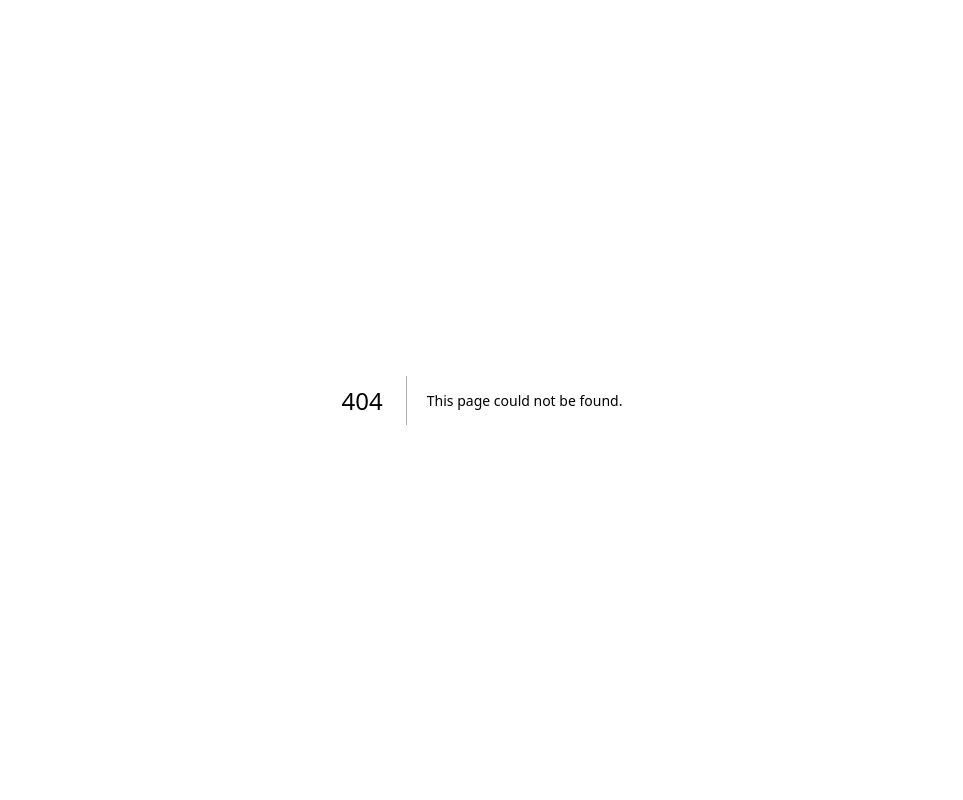
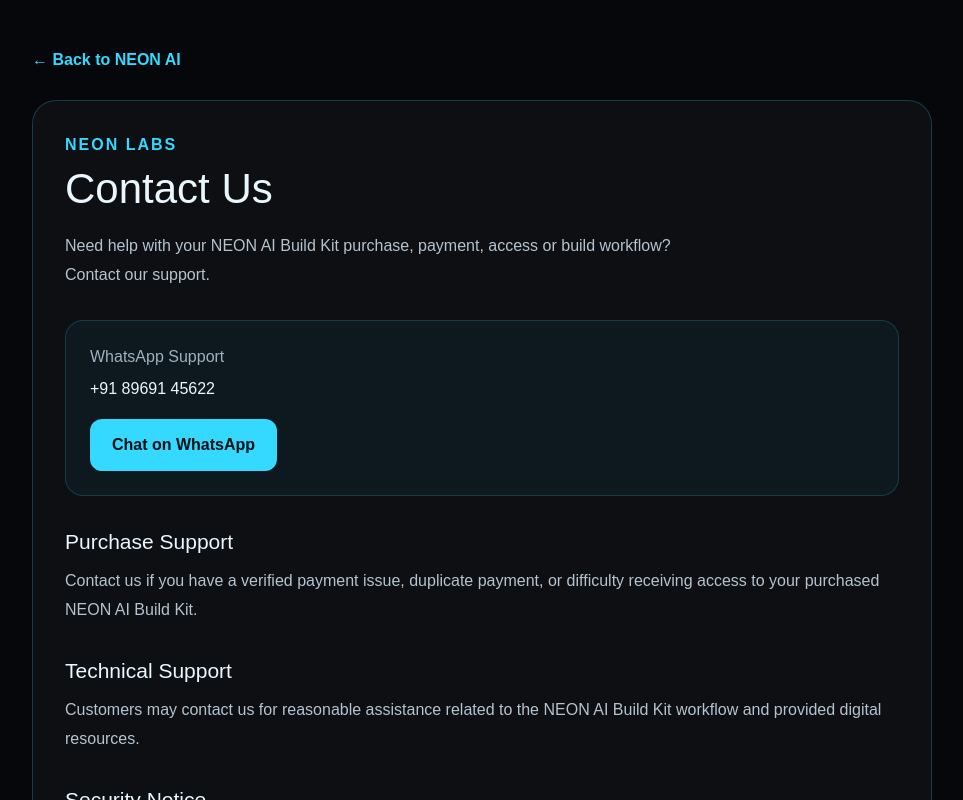
Before and after one commit to Neon0779/neonaibuildkitoffical, a Next.js app: page /contact in a window 1280 px wide. Before the commit this address had no page. Shown: the top 800 px of the page, without its empty margins (158-1121 px from the left). Built offline with nearby package versions, Linux system fonts and the light colour scheme.

Commit message:
Contact Us page

```diff
--- /dev/null
+++ b/app/contact/page.tsx
@@ -0,0 +1,151 @@
+import Link from "next/link";
+
+export default function ContactPage() {
+  return (
+    <main
+      style={{
+        minHeight: "100vh",
+        background: "#05070b",
+        color: "#eaf7ff",
+        padding: "48px 20px",
+        fontFamily: "Arial, sans-serif",
+      }}
+    >
+      <div style={{ maxWidth: "900px", margin: "0 auto" }}>
+        <Link
+          href="/"
+          style={{
+            color: "#35d9ff",
+            textDecoration: "none",
+            fontWeight: 700,
+          }}
+        >
+          ← Back to NEON AI
+        </Link>
+
+        <div
+          style={{
+            marginTop: "28px",
+            padding: "32px",
+            border: "1px solid rgba(53,217,255,.22)",
+            borderRadius: "24px",
+            background: "rgba(255,255,255,.035)",
+          }}
+        >
+          <p
+            style={{
+              color: "#35d9ff",
+              fontWeight: 800,
+              letterSpacing: "2px",
+            }}
+          >
+            NEON LABS
+          </p>
+
+          <h1 style={{ fontSize: "42px", marginBottom: "12px" }}>
+            Contact Us
+          </h1>
+
+          <p
+            style={{
+              color: "#b5c3ce",
+              lineHeight: 1.8,
+              maxWidth: "650px",
+            }}
+          >
+            Need help with your NEON AI Build Kit purchase, payment,
+            access or build workflow? Contact our support.
+          </p>
+
+          <div
+            style={{
+              marginTop: "30px",
+              padding: "24px",
+              borderRadius: "18px",
+              border: "1px solid rgba(53,217,255,.18)",
+              background: "rgba(53,217,255,.05)",
+            }}
+          >
+            <p style={{ color: "#9fb0bf", margin: "0 0 8px" }}>
+              WhatsApp Support
+            </p>
+
+            <h2 style={{ margin: "0 0 18px" }}>
+              +91 89691 45622
+            </h2>
+
+            <a
+              href="https://wa.me/918969145622?text=Hi%20NEON%20Labs%2C%20I%20need%20help%20with%20NEON%20AI%20Build%20Kit."
+              target="_blank"
+              rel="noopener noreferrer"
+              style={{
+                display: "inline-block",
+                padding: "14px 22px",
+                borderRadius: "12px",
+                background: "#35d9ff",
+                color: "#021015",
+                fontWeight: 800,
+                textDecoration: "none",
+              }}
+            >
+              Chat on WhatsApp
+            </a>
+          </div>
+
+          <Section title="Purchase Support">
+            Contact us if you have a verified payment issue, duplicate
+            payment, or difficulty receiving access to your purchased
+            NEON AI Build Kit.
+          </Section>
+
+          <Section title="Technical Support">
+            Customers may contact us for reasonable assistance related to
+            the NEON AI Build Kit workflow and provided digital resources.
+          </Section>
+
+          <Section title="Security Notice">
+            NEON Labs will never ask you to send your UPI PIN, OTP,
+            banking password or other private authentication credentials
+            through WhatsApp.
+          </Section>
+        </div>
+
+        <p
+          style={{
+            textAlign: "center",
+            color: "#667785",
+            marginTop: "28px",
+          }}
+        >
+          © 2026 NEON Labs. All rights reserved.
+        </p>
+      </div>
+    </main>
+  );
+}
+
+function Section({
+  title,
+  children,
+}: {
+  title: string;
+  children: React.ReactNode;
+}) {
+  return (
+    <section style={{ marginTop: "30px" }}>
+      <h2 style={{ fontSize: "21px", marginBottom: "10px" }}>
+        {title}
+      </h2>
+
+      <p
+        style={{
+          color: "#b5c3ce",
+          lineHeight: 1.8,
+          margin: 0,
+        }}
+      >
+        {children}
+      </p>
+    </section>
+  );
+}
```
